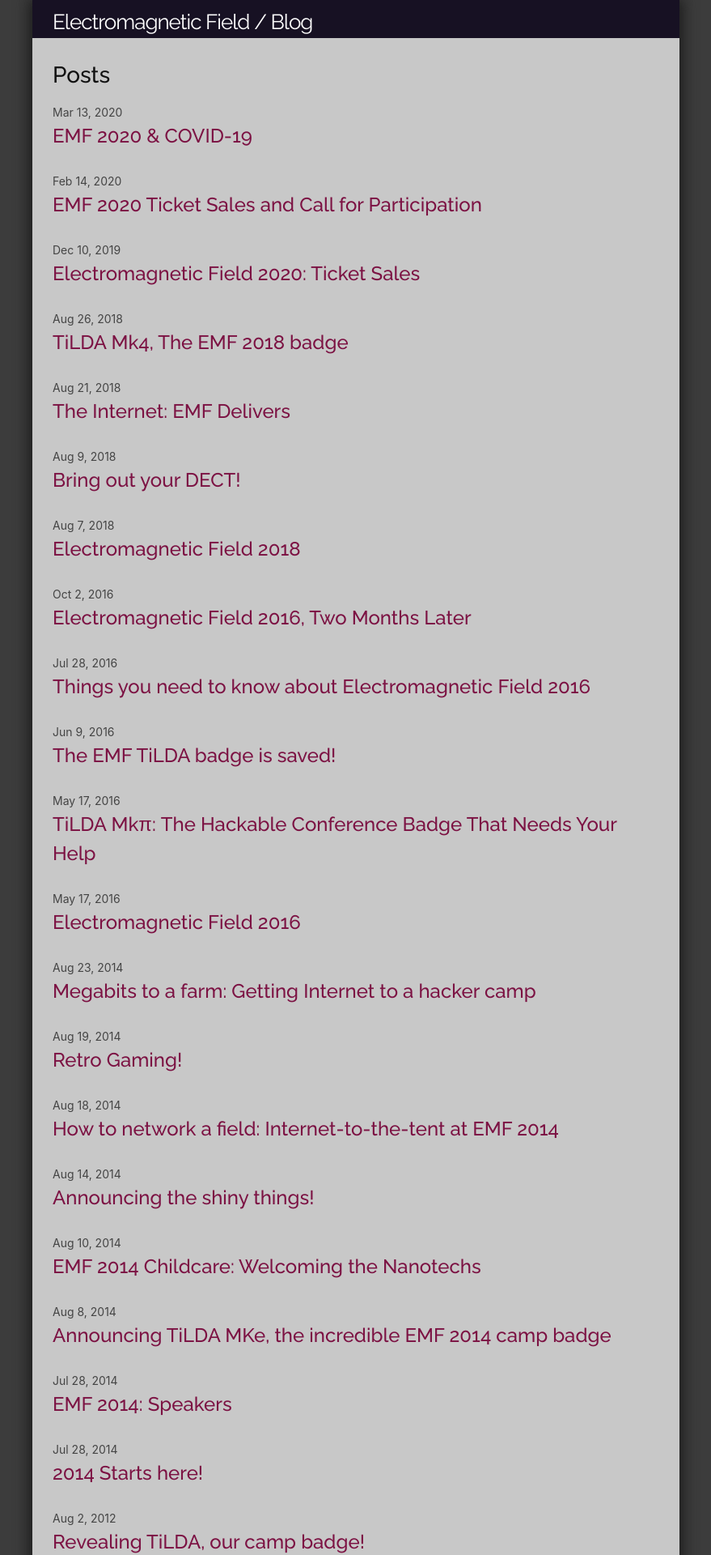
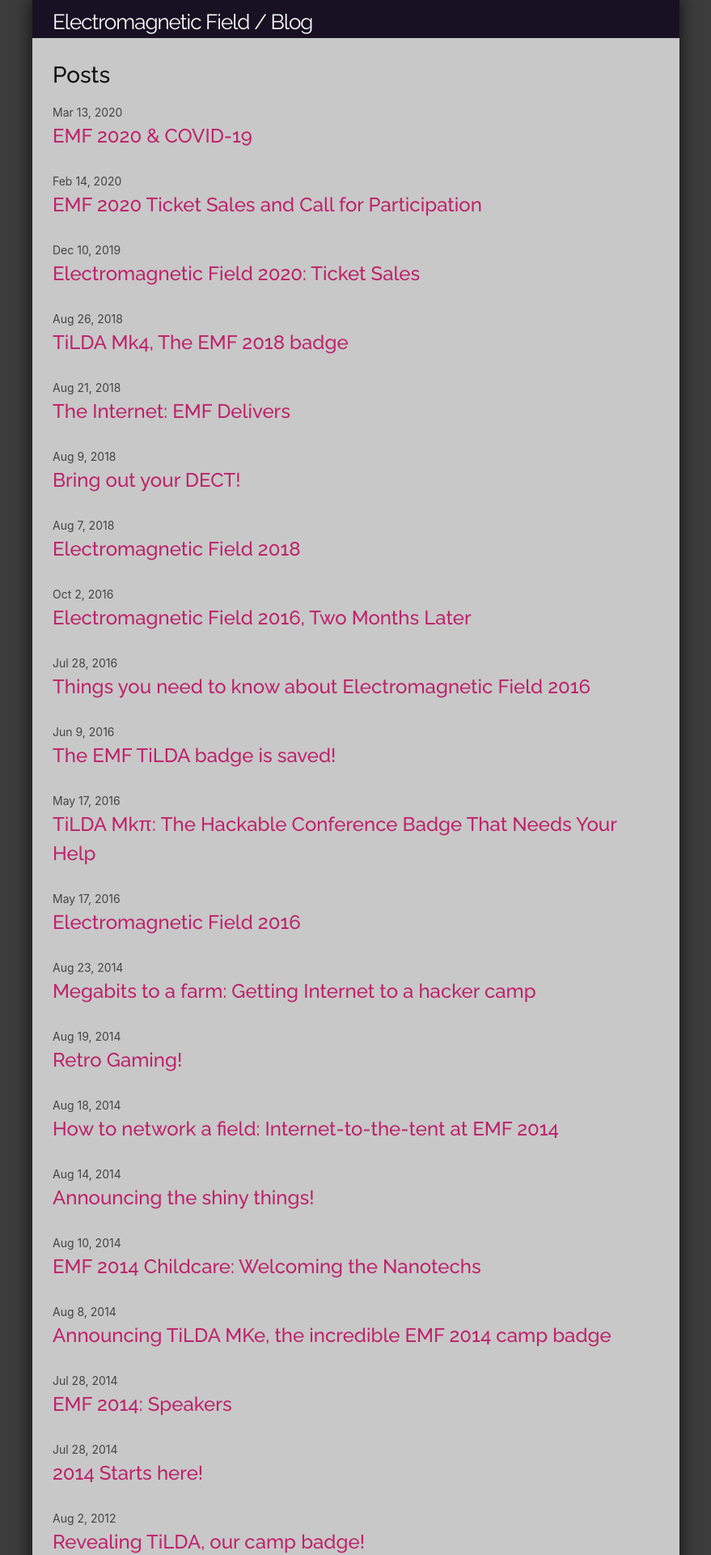
Before and after one commit to emfcamp/blog, a Jekyll site: the page built from index.md, in a window 1280 px wide. Shown: the top 1920 px of the page at 81% size, without its empty margins (200-1079 px from the left). Built offline with Jekyll 4.4.1, drawn with Linux system fonts in a browser that asks for light colours.

Commit message:
lighten brand colour for jonty

```diff
--- a/_sass/minima.scss
+++ b/_sass/minima.scss
@@ -14,7 +14,7 @@ $spacing-unit:     25px !default;
 
 $text-color:       #111 !default;
 $background-color: #fdfdfd !default;
-$brand-color:      #7c1243 !default;
+$brand-color:      #be226b !default;
 
 $grey-color:       #444 !default;
 $grey-color-light: lighten($grey-color, 40%) !default;
```
